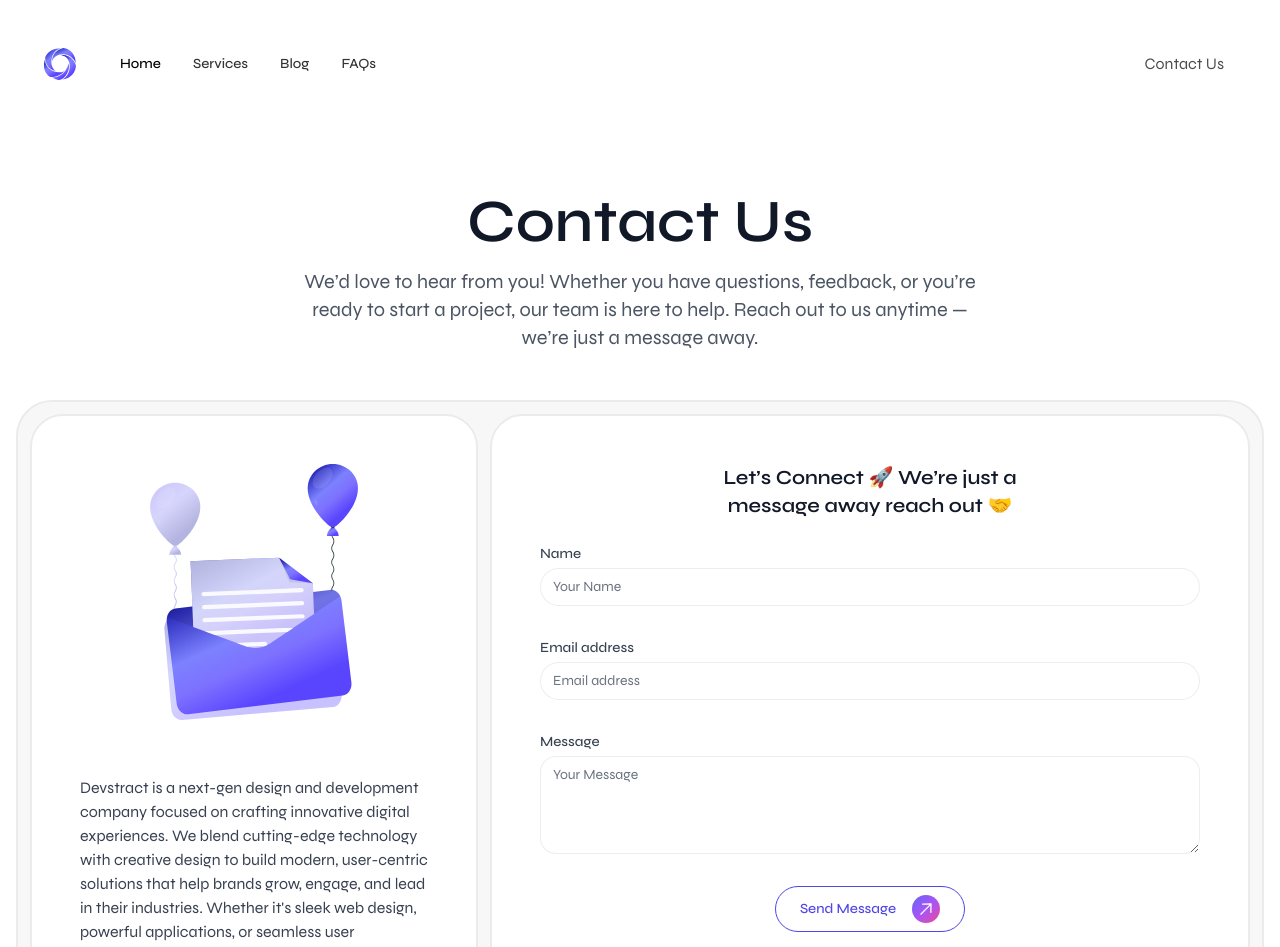
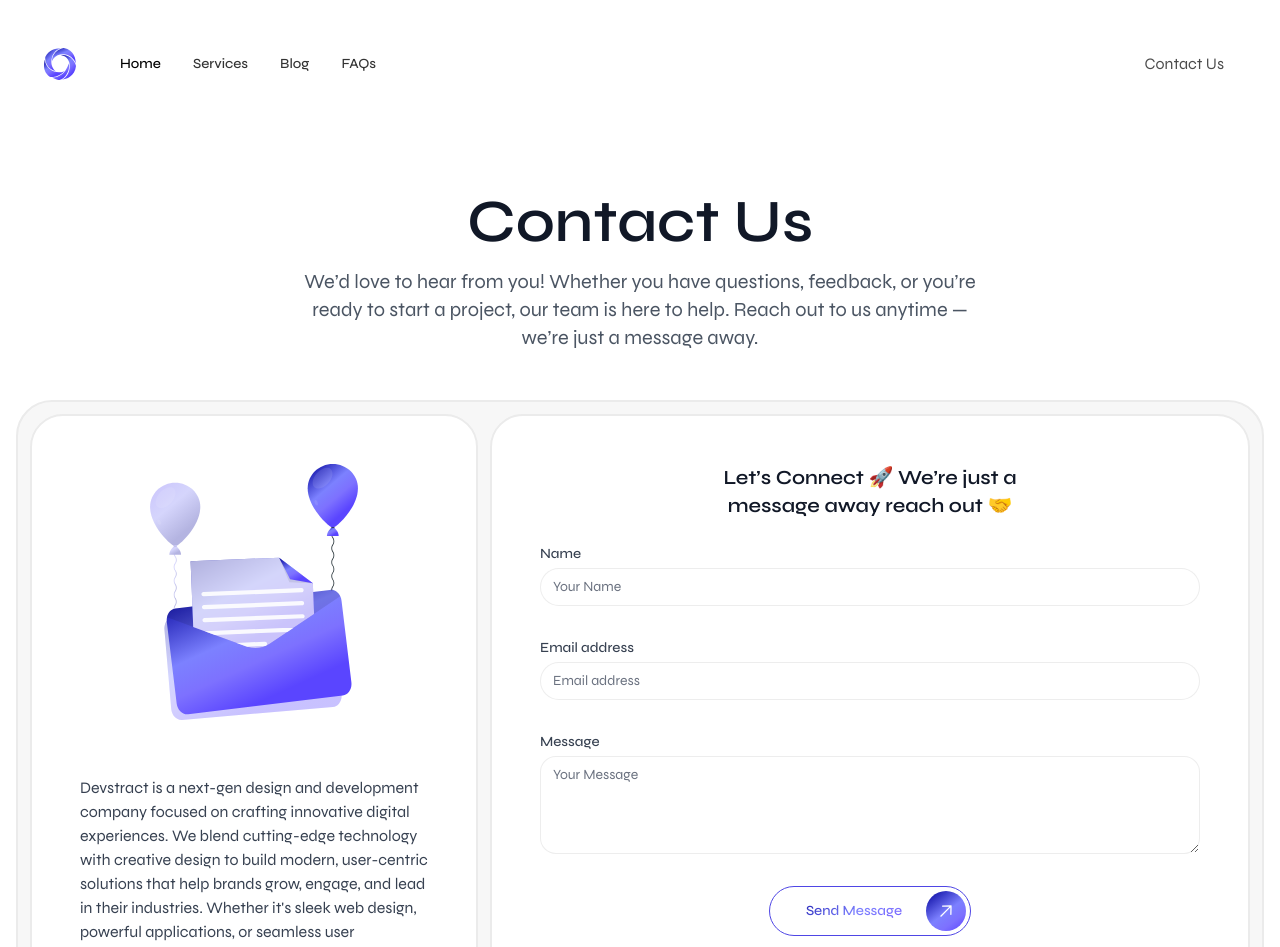
Before and after one commit to afnanahmadtariq/Devstract, a Next.js app: page /contactus in a window 1280 px wide. Shown: the top 947 px of the page. Built offline with nearby package versions, Linux system fonts and the light colour scheme.

Commit message:
Update page.tsx

```diff
--- a/app/contactus/page.tsx
+++ b/app/contactus/page.tsx
@@ -39,9 +39,26 @@ export default function ContactUsPage() {
                   <textarea id="message" name="message" rows={4} required className="appearance-none rounded-2xl relative block w-full px-3 py-2 border border-[rgba(0,0,0,0.07)] dark:border-[rgba(0,0,0,0.07)] placeholder-gray-500 dark:placeholder-gray-400 text-gray-900 dark:text-white bg-white dark:bg-gray-800 focus:outline-none focus:ring-indigo-500 focus:border-indigo-500 focus:z-10 sm:text-sm" placeholder="Your Message" />
                 </div>
                 <div>
-                  <button type="submit" className="group flex items-center gap-2 px-6 py-2 border border-indigo-600 rounded-full text-sm font-medium text-indigo-600 bg-transparent hover:bg-indigo-50 dark:hover:bg-indigo-900 focus:outline-none focus:ring-2 focus:ring-offset-2 focus:ring-indigo-500 w-auto min-w-[140px] mx-auto transition-colors">
-                    Send Message
-                    <span className="inline-flex items-center justify-center ml-2 w-7 h-7 rounded-full bg-gradient-to-br from-indigo-500 via-purple-500 to-pink-500">
+                  <button type="submit" className="group flex items-center gap-2 p-1 border border-indigo-600 rounded-full text-sm font-medium bg-transparent hover:bg-indigo-50 dark:hover:bg-indigo-900 focus:outline-none focus:ring-2 focus:ring-offset-2 focus:ring-indigo-500 w-auto min-w-[140px] mx-auto transition-colors">
+                    <span
+                      className="px-4 py-2 ml-4 bg-clip-text text-transparent"
+                      style={{
+                        backgroundImage: 'linear-gradient(323deg, rgba(90,68,255,1.00) 0%,rgba(125,113,255,1.00) 27%,rgba(124,128,255,1.00) 48%,rgba(0,0,153,1.00) 100%)',
+                        backgroundPosition: 'center center',
+                        WebkitBackgroundClip: 'text',
+                        WebkitTextFillColor: 'transparent',
+                        display: 'inline-block',
+                      }}
+                    >
+                      Send Message
+                    </span>
+                    <span
+                      className="inline-flex items-center justify-center w-10 h-10 rounded-full"
+                      style={{
+                        backgroundImage: 'linear-gradient(323deg, rgba(90,68,255,1.00) 0%,rgba(125,113,255,1.00) 27%,rgba(124,128,255,1.00) 48%,rgba(0,0,153,1.00) 100%)',
+                        backgroundPosition: 'center center',
+                      }}
+                    >
                       <img src="/media/small_arrow.svg" alt="arrow" className="w-4 h-4 -rotate-45" />
                     </span>
                   </button>
```
